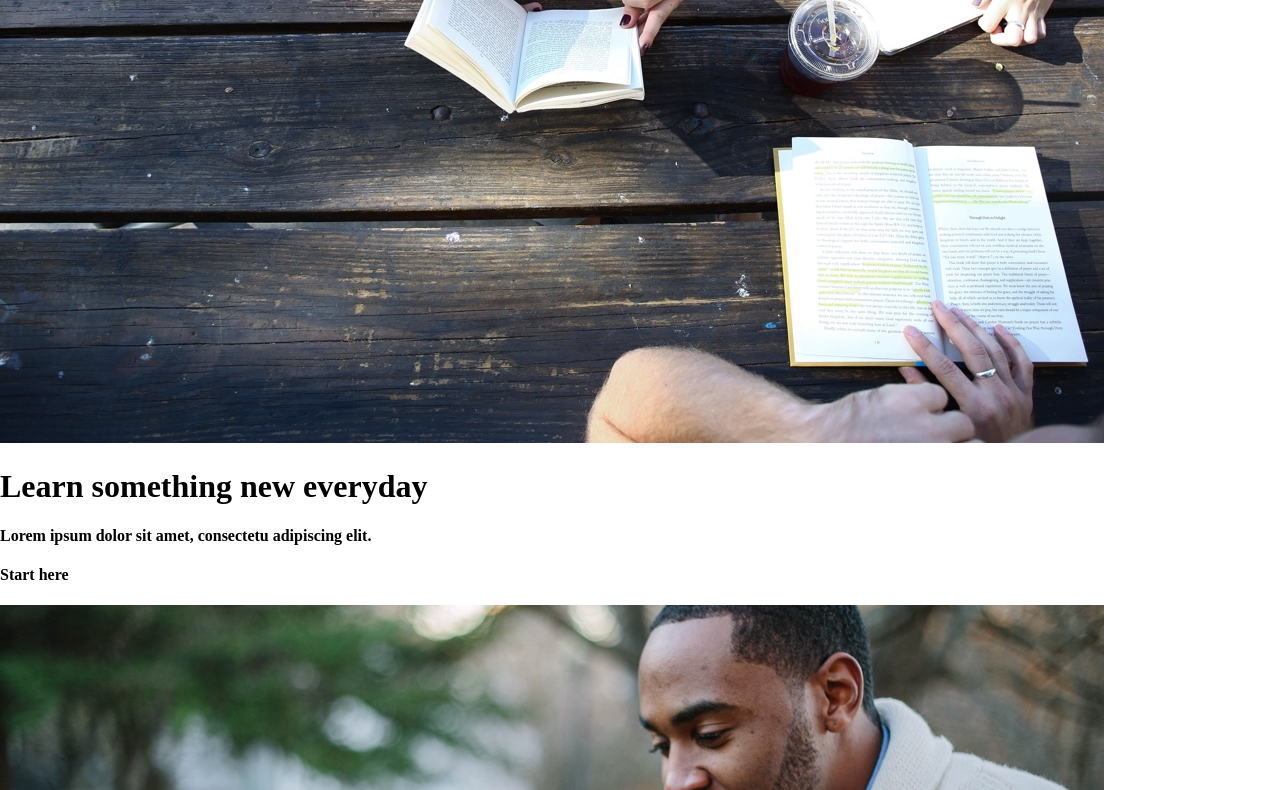
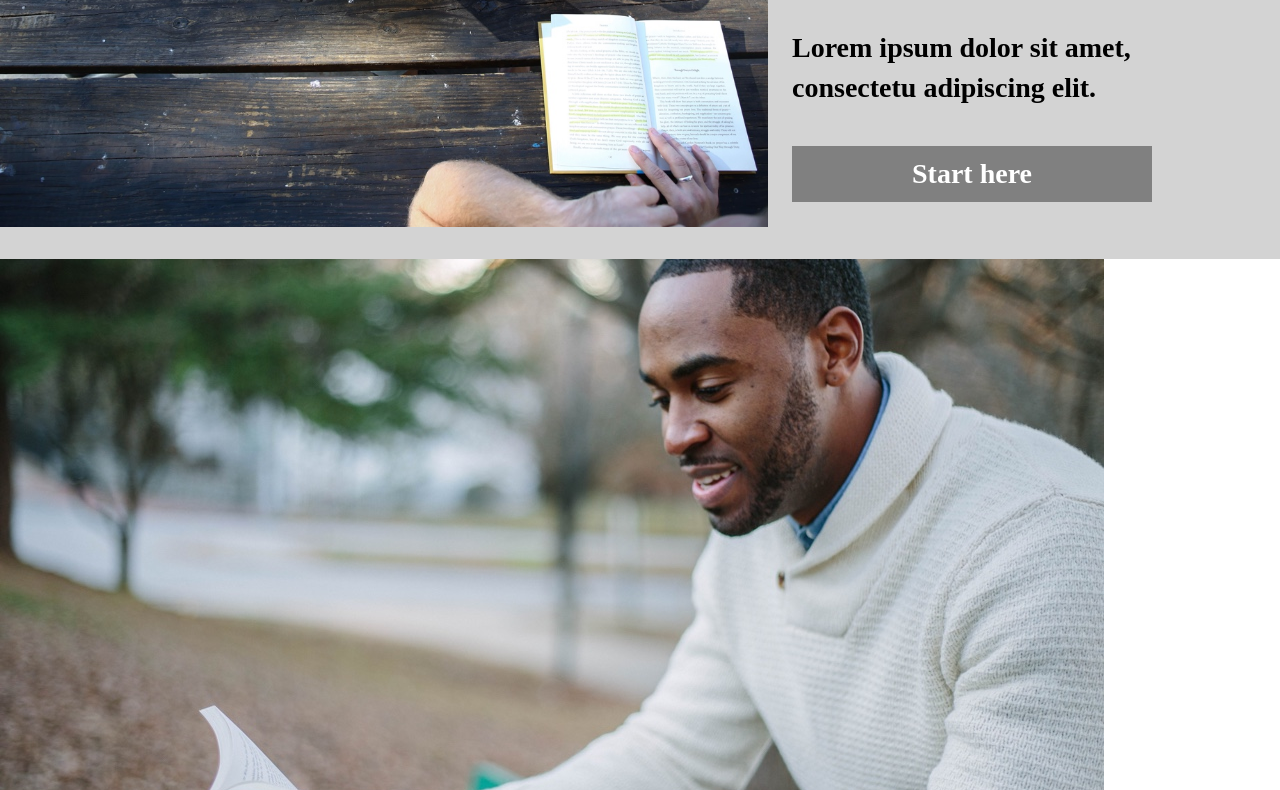
Before and after one commit to scout2112/ColmarAcademy, a plain HTML site: page index.html in a window 1280 px wide. Shown: the part 437-1227 px from the top of the page. Drawn offline with Linux system fonts and the light colour scheme.

Commit message:
Style content 1 placement.

```diff
--- a/index.html
+++ b/index.html
@@ -24,15 +24,15 @@
       </nav>
     </div>
 
+<!-- first content section -->
 
-<!-- first content section -->
     <div class="content">
       <div class="learn">
         <img id="banner" src="resources/images/banner.jpg">
         <div class="text">
           <h1>Learn something new everyday</h1>
           <h4>Lorem ipsum dolor sit amet, consectetu adipiscing elit.</h4>
-          <div class="button">
+          <div id="button">
             <h4>Start here</h4>
           </div>
         </div>
--- a/resources/style.css
+++ b/resources/style.css
@@ -4,6 +4,15 @@ html {
 
 body {
   margin: 0;
+}
+
+h1 {
+  font-size: 4rem;
+}
+
+h4 {
+  font-size: 1.75rem;
+  line-height: 2.5rem;
 }
 
 /* header - desktop */
@@ -38,6 +47,7 @@ body {
 
 .header li {
   padding-left: 1rem;
+  font-size: 1.5rem;
 }
 
 nav a {
@@ -45,3 +55,29 @@ nav a {
 }
 
 /* Content 1 */
+
+.learn {
+  width: 100%;
+  display: flex;
+  flex-direction: row;
+  background-color: lightgray;
+  align-items: center;
+}
+
+.learn img {
+  width: 60%;
+  height: auto;
+  margin: 2rem 1.5rem 2rem 0;
+}
+
+.learn .text {
+  margin-right: 10%;
+}
+
+#button h4 {
+  color: white;
+  background-color: gray;
+  padding-top: .5rem;
+  padding-bottom: .5rem;
+  text-align: center;
+}
```
